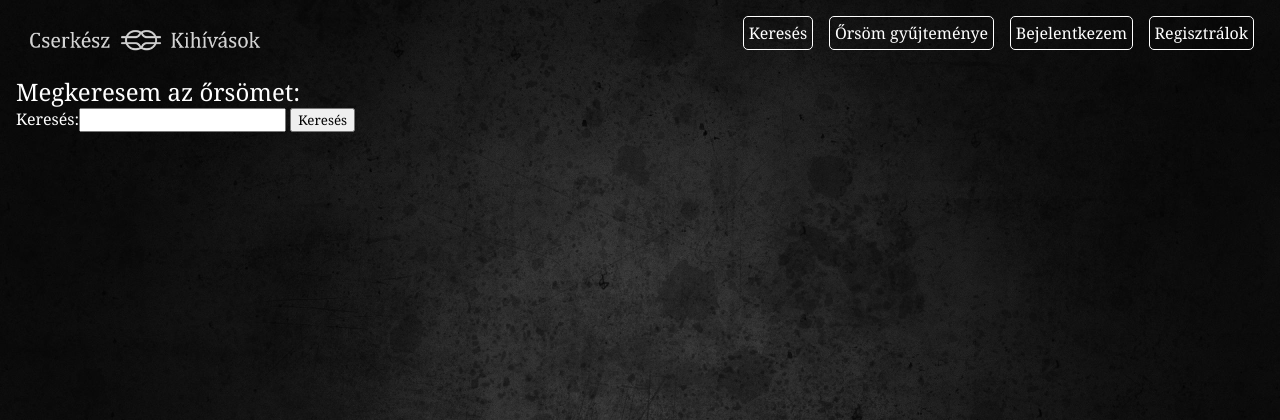
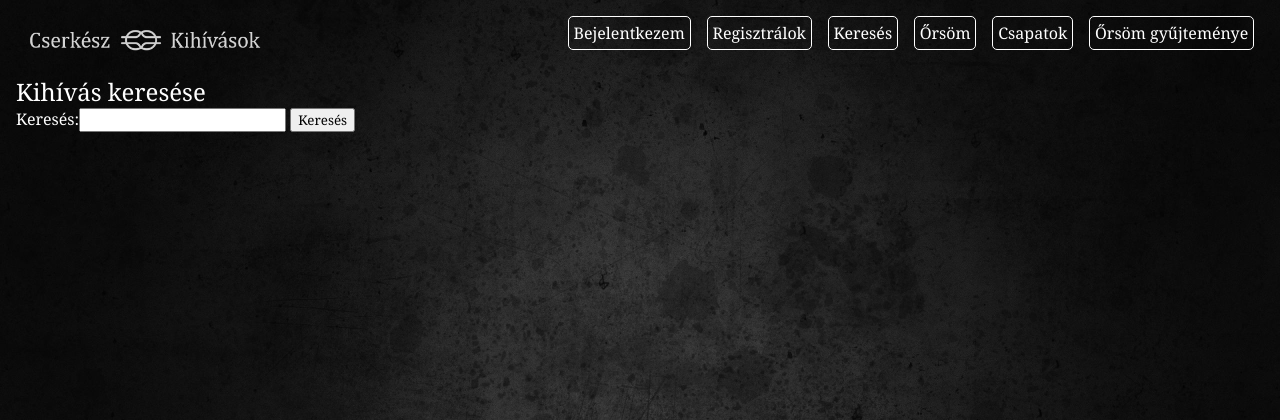
Before and after one commit to formdenes/django-blog, a Django app: page /kereses/ in a window 1280 px wide. Shown: the top 420 px of the page. Run offline with Django 3.2, Linux system fonts and the light colour scheme; parts of the project's set-up code (start-up, migrations or seed data) failed here and were passed over.

Commit message:
csapatok listája added

```diff
--- a/ors/templates/ors/ors_tagok.html
+++ b/ors/templates/ors/ors_tagok.html
@@ -8,14 +8,14 @@
             {% for p in patrols %}
                 {% if p.group_num.number == group.number %}
                     <p class="patrols">{{p.name}} őrs</p>
-                    <ul>
+                    <!-- <ul>
                         <li>{{p.group_leader}} őv.</li>
                         {% for m in members %}
                             {% if m.patrol == p %}
                             <li>{{m.nickname}}</li>
                             {% endif %}
                         {% endfor %}
-                    </ul>
+                    </ul> -->
                 {% endif %}
             {% endfor %}
         </div>
--- a/ors/urls.py
+++ b/ors/urls.py
@@ -7,5 +7,6 @@ urlpatterns = [
     path('mypatrol/', views.ors_mypatrol, name='mypatrol'),
     path('editpatrol/', views.ors_editpatrol, name='editpatrol'),
     path('editpatrolmembers/', views.ors_editpatrolmembers, name='editpatrolmembers'),
-    path('', views.ors_tagok, name='taglista'),
+    path('csapatok/', views.csapatok, name='csapatok'),
+    path('', views.csapatok, name='taglista'),
 ]
--- a/ors/views.py
+++ b/ors/views.py
@@ -9,11 +9,11 @@ from .forms import SearchPatrol, EditPatrol, EditPatrolmembers, EditPatrolmember
 from django.forms.formsets import formset_factory
 
 # Create your views here.
-def ors_tagok(request):
+def csapatok(request):
     patrols = Patrol.objects.all().order_by('group_num')
     groups = Group.objects.all().order_by('number')
     members = Patrolmember.objects.all()
-    return render(request, 'ors/ors_tagok.html',{'patrols':patrols, 'groups':groups,'members':members})
+    return render(request, 'ors/groups.html',{'patrols':patrols, 'groups':groups,'members':members})
 
 @login_required(login_url='/accounts/login')
 def ors_mypatrol(request):
--- a/templates/base_layout.html
+++ b/templates/base_layout.html
@@ -24,14 +24,17 @@
                 </li>
                 <li><a href="{% url 'search'%}">Keresés</a></li>
                 <li><a href="{%url 'ors:mypatrol'%}">Őrsöm</a></li>
+                <li><a href="{%url 'ors:csapatok'%}">Csapatok</a></li>
                 <li><a href="{% url 'status'%}">Őrsöm gyűjteménye</a></li>
                 <li><a href="{%url 'challenge:create'%}">Új Kihívás!</a></li>
                 <li><a href="{%url 'challenge:mylist'%}">Saját kihívásaim</a></li>
                 {% else %}
-                <li><a href="{% url 'search'%}">Keresés</a></li>
-                <li><a href="{% url 'status'%}">Őrsöm gyűjteménye</a></li>
                 <li><a href="{% url 'accounts:login'%}">Bejelentkezem</a></li>
                 <li><a href="{% url 'accounts:signup'%}">Regisztrálok</a></li>
+                <li><a href="{% url 'search'%}">Keresés</a></li>
+                <li><a href="{%url 'ors:mypatrol'%}">Őrsöm</a></li>
+                <li><a href="{%url 'ors:csapatok'%}">Csapatok</a></li>
+                <li><a href="{% url 'status'%}">Őrsöm gyűjteménye</a></li>
                 {% endif %}
             </ul>
         </nav>
--- a/templates/search_challenge.html
+++ b/templates/search_challenge.html
@@ -1,7 +1,7 @@
 {% extends 'base_layout.html' %}
 
 {% block content %}
-<h2>Megkeresem az őrsömet:</h2>
+<h2>Kihívás keresése</h2>
 <form action="{% url 'search'%}" class="site-form" method="POST" enctype="multipart/form-data">
     {% csrf_token %}
     {{form}}
```
Also changed, not shown: ors/templates/ors/groups.html (added, +15 -0 lines), db.sqlite3.
